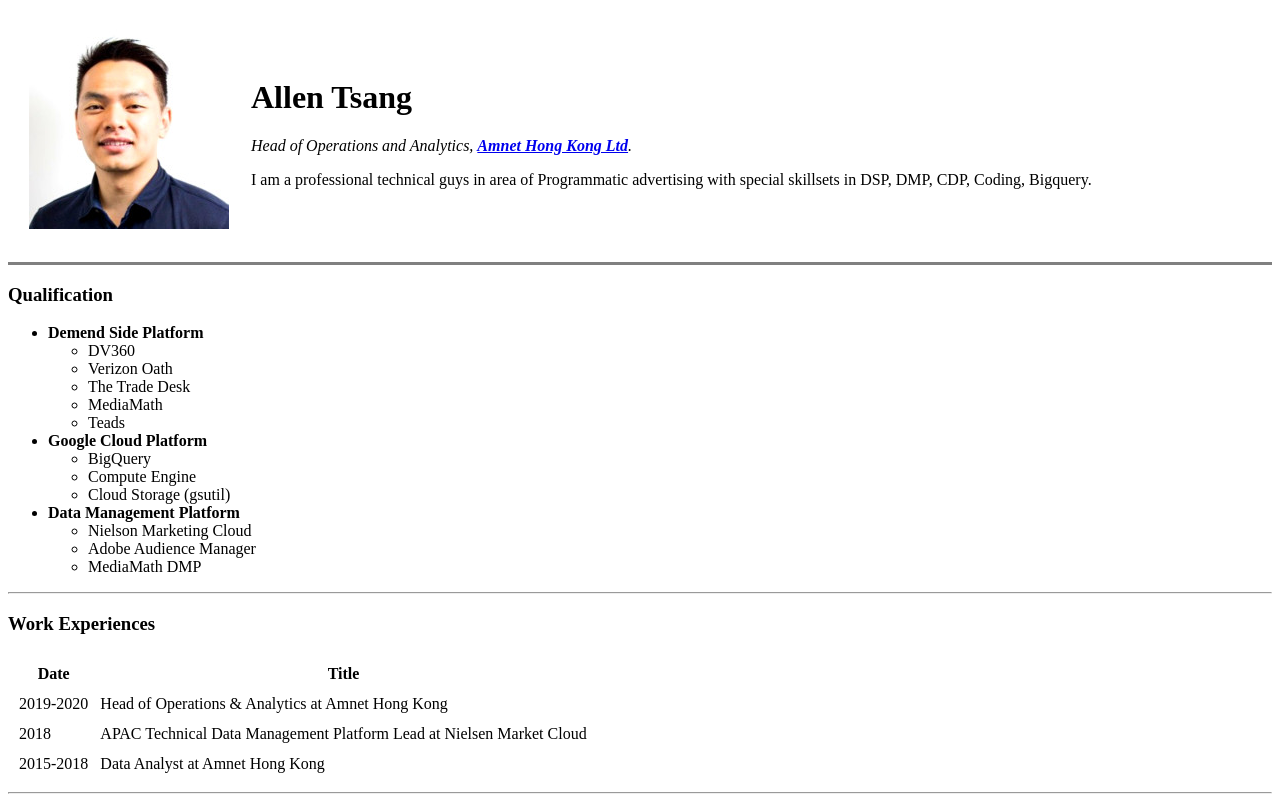
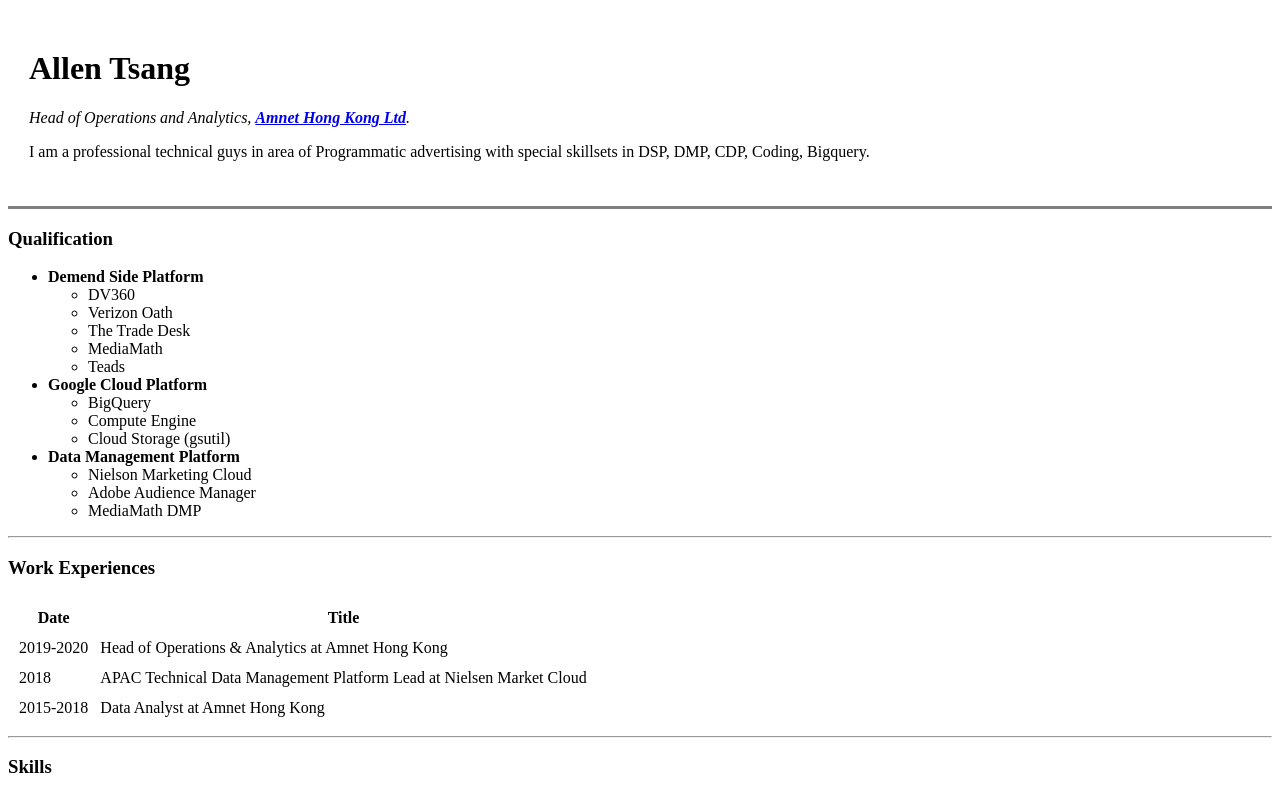
Before and after one commit to atsang01/cv, a plain HTML site: page index.html in a window 1280 px wide. Shown: the top 794 px of the page. Drawn offline with Linux system fonts and the light colour scheme.

Commit message:
Update index.html
Removed the profile picture for privacy concerns.

```diff
--- a/index.html
+++ b/index.html
@@ -10,7 +10,6 @@
 <body>
   <table cellspacing="20">
     <tr>
-      <td><img src="images/allen tsang.jpg" alt="Allen Tsang profile picture."></td>
       <td>
         <h1>Allen Tsang</h1>
         <p><em>Head of Operations and Analytics, <strong><a href="http://amnetgroup.com.hk">Amnet Hong Kong Ltd</a></strong>.</em></p>
```
